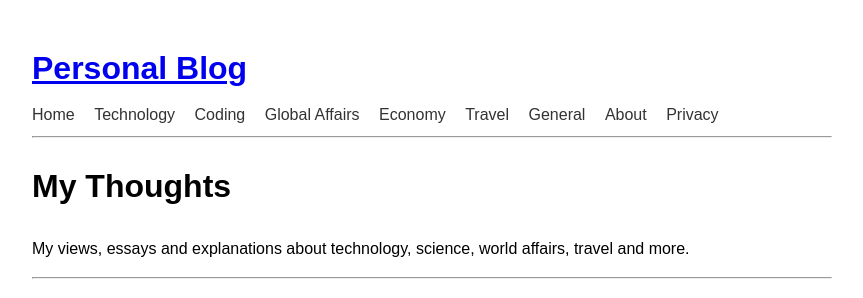
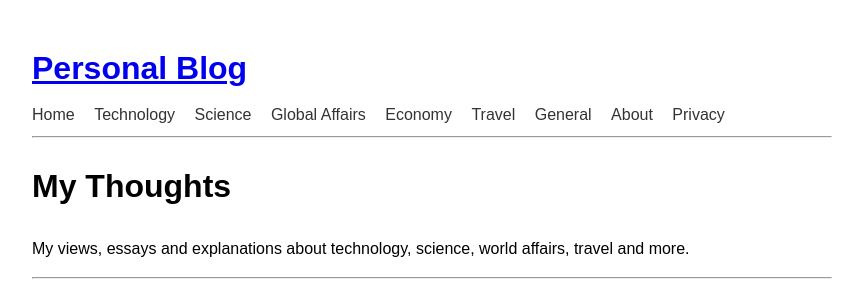
Before and after one commit to shisuiUchiha/shisuiuchiha.github.io, a Jekyll site: the page built from index.md, in a window 1280 px wide. Shown: the top 298 px of the page, without its empty margins (208-1071 px from the left). Built offline with Jekyll 4.4.1, drawn with Linux system fonts in a browser that asks for light colours.

Commit message:
minor fix

```diff
--- a/_includes/footer.html
+++ b/_includes/footer.html
@@ -2,6 +2,6 @@
 
 <footer>
 
-<p>© 2026 CAT Prep Blog</p>
+<p>© 2026 Personal Blog</p>
 
 </footer>
--- a/_layouts/default.html
+++ b/_layouts/default.html
@@ -31,7 +31,7 @@
 <nav>
 <a href="/">Home</a>
 <a href="/topics/technology">Technology</a>
-<a href="/topics/coding">Coding</a>
+<a href="/topics/science">Science</a>
 <a href="/topics/global-affairs">Global Affairs</a>
 <a href="/topics/economy">Economy</a>
 <a href="/topics/travel">Travel</a>
```
